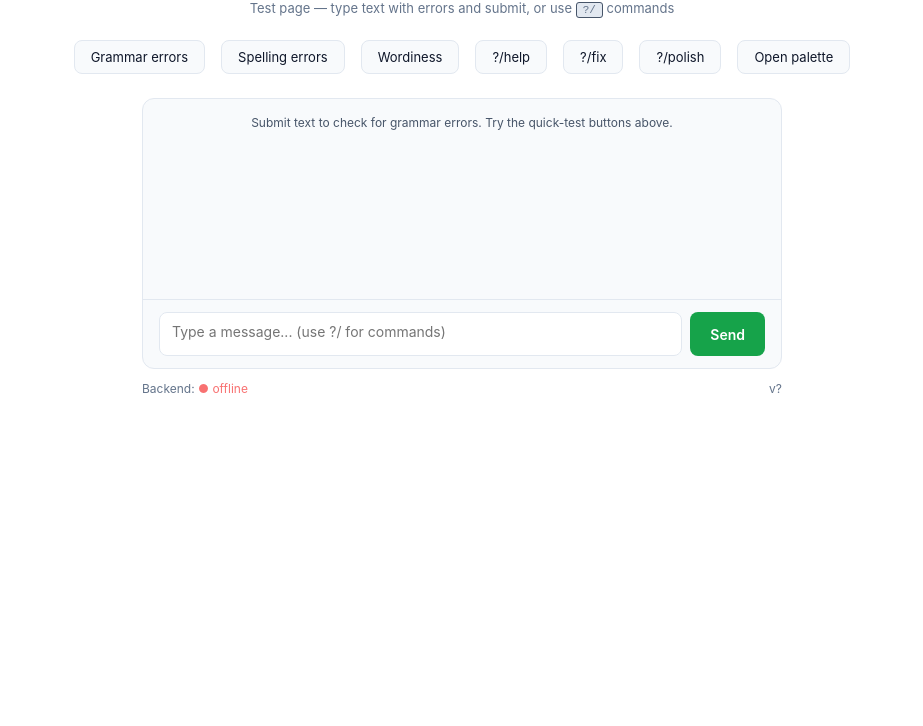
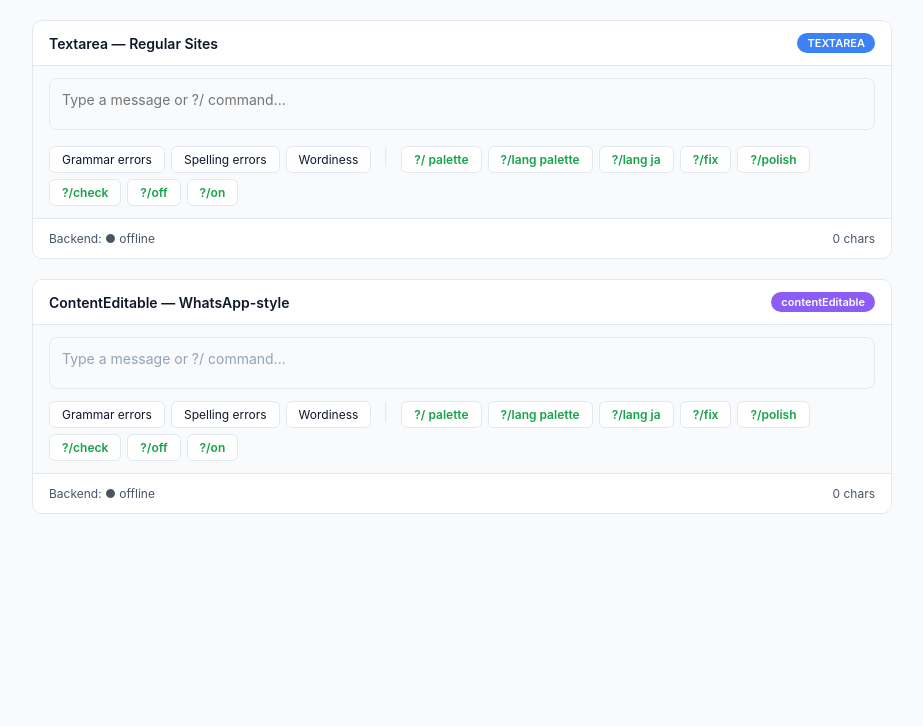
Before and after one commit to hyperdreamer/ai-grammar, a browser extension: page static/grammar-test.html in a window 1280 px wide. Shown: the part 74-800 px from the top of the page, without its empty margins (178-1101 px from the left). Drawn offline with Linux system fonts and the light colour scheme; no server answers.

Commit message:
refactor: polish test page with labeled TEXTAREA and contentEditable modes
Two side-by-side editors with mode badges, quick-test buttons
for all commands, live char counts, and backend health status.
Dark/light theme via prefers-color-scheme.

```diff
--- a/static/grammar-test.html
+++ b/static/grammar-test.html
@@ -15,111 +15,164 @@
     --ag-accent: #4ade80;
     --ag-accent-hover: #22c55e;
     --ag-accent-text: #0f172a;
-    --ag-error: #f87171;
   }
   @media (prefers-color-scheme: light) {
     :root {
-      --ag-bg: #ffffff;
-      --ag-surface: #f8fafc;
+      --ag-bg: #f8fafc;
+      --ag-surface: #ffffff;
       --ag-border: #e2e8f0;
       --ag-text: #0f172a;
       --ag-text-muted: #475569;
-      --ag-text-dim: #64748b;
+      --ag-text-dim: #94a3b8;
       --ag-accent: #16a34a;
       --ag-accent-hover: #15803d;
       --ag-accent-text: #ffffff;
-      --ag-error: #dc2626;
     }
   }
   * { box-sizing: border-box; margin: 0; padding: 0; }
   body {
     font-family: -apple-system, BlinkMacSystemFont, 'Segoe UI', Roboto, sans-serif;
-    background: var(--ag-bg); color: var(--ag-text); min-height: 100vh;
-    display: flex; flex-direction: column; align-items: center;
-    padding: 40px 20px;
+    background: var(--ag-bg); color: var(--ag-text);
+    min-height: 100vh; padding: 24px 20px; max-width: 900px; margin: 0 auto;
   }
-  h1 { font-size: 22px; margin-bottom: 8px; }
+  h1 { font-size: 22px; margin-bottom: 4px; }
   .subtitle { color: var(--ag-text-dim); font-size: 13px; margin-bottom: 24px; }
-  .test-grid { display: flex; gap: 16px; flex-wrap: wrap; justify-content: center; margin-bottom: 24px; }
-  .test-btn {
+
+  /* Sections */
+  .section {
+    margin-bottom: 20px; border: 1px solid var(--ag-border);
+    border-radius: 10px; overflow: hidden;
+  }
+  .section-header {
+    display: flex; align-items: center; justify-content: space-between;
+    padding: 12px 16px; background: var(--ag-surface);
+    border-bottom: 1px solid var(--ag-border);
+  }
+  .section-header h2 { font-size: 14px; font-weight: 600; }
+  .mode-badge {
+    font-size: 11px; padding: 3px 10px; border-radius: 20px;
+    font-weight: 600;
+  }
+  .mode-textarea { background: #1d4ed8; color: #e2e8f0; }
+  .mode-editable { background: #6d28d9; color: #e2e8f0; }
+  @media (prefers-color-scheme: light) {
+    .mode-textarea { background: #3b82f6; color: #ffffff; }
+    .mode-editable { background: #8b5cf6; color: #ffffff; }
+  }
+
+  /* Editors */
+  .editor-wrap { padding: 12px 16px; }
+  textarea, [contenteditable] {
+    width: 100%; background: var(--ag-bg); border: 1px solid var(--ag-border);
+    border-radius: 8px; color: var(--ag-text); font-family: inherit;
+    font-size: 14px; padding: 10px 12px; outline: none; resize: none;
+    min-height: 52px; line-height: 1.5;
+  }
+  textarea:focus, [contenteditable]:focus { border-color: var(--ag-accent); }
+  [contenteditable]:empty::before {
+    content: attr(data-placeholder);
+    color: var(--ag-text-dim);
+  }
+  [contenteditable] { white-space: pre-wrap; word-break: break-word; }
+
+  /* Buttons */
+  .btn-row {
+    display: flex; flex-wrap: wrap; gap: 6px;
+    padding: 0 16px 12px;
+  }
+  .btn {
     background: var(--ag-surface); border: 1px solid var(--ag-border);
-    color: var(--ag-text); padding: 8px 16px; border-radius: 8px;
-    cursor: pointer; font-size: 13px; font-family: inherit;
-    transition: background 0.15s;
+    color: var(--ag-text); padding: 5px 12px; border-radius: 6px;
+    cursor: pointer; font-size: 12px; font-family: inherit;
+    transition: background 0.15s; white-space: nowrap;
   }
-  .test-btn:hover { background: var(--ag-border); }
-  .chatbox {
-    width: 100%; max-width: 640px; background: var(--ag-surface);
-    border-radius: 12px; border: 1px solid var(--ag-border); overflow: hidden;
+  .btn:hover { background: var(--ag-border); }
+  .btn-cmd { color: var(--ag-accent); font-weight: 600; }
+
+  /* Status */
+  .status-bar {
+    display: flex; justify-content: space-between; align-items: center;
+    padding: 12px 16px; border-top: 1px solid var(--ag-border);
+    background: var(--ag-surface);
+    font-size: 12px; color: var(--ag-text-muted);
   }
-  .messages {
-    min-height: 200px; max-height: 400px; overflow-y: auto;
-    padding: 16px;
-  }
-  .message {
-    padding: 10px 14px; border-radius: 10px; margin-bottom: 10px;
-    max-width: 85%; line-height: 1.6; font-size: 14px;
-  }
-  .user-msg { background: var(--ag-border); margin-left: auto; }
-  .reply-msg { background: var(--ag-bg); border: 1px solid var(--ag-border); margin-right: auto; }
-  .system-msg { color: var(--ag-text-muted); font-size: 12px; text-align: center; }
-  .input-row { display: flex; padding: 12px 16px; gap: 8px; border-top: 1px solid var(--ag-border); }
-  .input-row textarea {
-    flex: 1; background: var(--ag-bg); border: 1px solid var(--ag-border);
-    border-radius: 8px; color: var(--ag-text); font-family: inherit;
-    font-size: 14px; padding: 10px 12px; resize: none; outline: none;
-    min-height: 44px; max-height: 120px;
-  }
-  .input-row textarea:focus { border-color: var(--ag-accent); }
-  .input-row button {
-    background: var(--ag-accent); color: var(--ag-accent-text);
-    border: none; border-radius: 8px; padding: 0 20px;
-    font-weight: 600; font-size: 14px; cursor: pointer;
-    font-family: inherit; transition: background 0.15s;
-  }
-  .input-row button:hover { background: var(--ag-accent-hover); }
-  .status-bar {
-    width: 100%; max-width: 640px; margin-top: 12px;
-    font-size: 12px; color: var(--ag-text-dim); display: flex; justify-content: space-between;
-  }
-  .status-bar .ok { color: var(--ag-accent); }
+  .status-ok { color: var(--ag-accent); }
+
   kbd {
     background: var(--ag-border); border: 1px solid var(--ag-text-muted);
-    border-radius: 3px; padding: 1px 6px; font-family: monospace; font-size: 11px;
+    border-radius: 3px; padding: 1px 5px; font-family: monospace; font-size: 11px;
   }
 </style>
 </head>
 <body>
+
 <h1>🔍 AI Grammar Checker</h1>
-  <p class="subtitle">Test page — type text with errors and submit, or use <kbd>?/</kbd> commands</p>
+<p class="subtitle">
+  Test page — two editor modes. Use <kbd>?/</kbd> to open command palette,
+  <kbd>↑↓</kbd> to navigate, <kbd>Enter</kbd> to select, <kbd>Esc</kbd> to close.
+</p>
 
-  <div class="test-grid">
-    <button class="test-btn" onclick="fillAndSend('I has a apple and she go to store')">Grammar errors</button>
-    <button class="test-btn" onclick="fillAndSend('Their going to the party tomorow')">Spelling errors</button>
-    <button class="test-btn" onclick="fillAndSend('Due to the fact that we are in receipt of your letter')">Wordiness</button>
-    <button class="test-btn" onclick="fillText('?/help')">?/help</button>
-    <button class="test-btn" onclick="fillText('I has a apple and she go to store ?/fix')">?/fix</button>
-    <button class="test-btn" onclick="fillText('due to the fact that we are in receipt of your letter ?/polish')">?/polish</button>
-    <button class="test-btn" onclick="fillText('?/')">Open palette</button>
+<!-- ═══ TEXTAREA ═══ -->
+<div class="section" id="ta-section">
+  <div class="section-header">
+    <h2>Textarea — Regular Sites</h2>
+    <span class="mode-badge mode-textarea">TEXTAREA</span>
   </div>
-
-  <div class="chatbox">
-    <div class="messages" id="messages">
-      <div class="system-msg">Submit text to check for grammar errors. Try the quick-test buttons above.</div>
+  <div class="editor-wrap">
+    <textarea id="ta-editor" rows="1" placeholder="Type a message or ?/ command..."></textarea>
   </div>
-    <div class="input-row">
-      <textarea id="msg" rows="1" placeholder="Type a message... (use ?/ for commands)"></textarea>
-      <button type="button" onclick="sendMessage()">Send</button>
+  <div class="btn-row">
+    <button class="btn" onclick="fillTA('I has a apple and she go to store')">Grammar errors</button>
+    <button class="btn" onclick="fillTA('Their going to the party tomorow')">Spelling errors</button>
+    <button class="btn" onclick="fillTA('Due to the fact that we are in receipt of your letter')">Wordiness</button>
+    <span style="margin:0 4px;color:var(--ag-border)">│</span>
+    <button class="btn btn-cmd" onclick="fillTA('?/')">?/ palette</button>
+    <button class="btn btn-cmd" onclick="fillTA('?/lang ')" title="42 languages">?/lang palette</button>
+    <button class="btn btn-cmd" onclick="fillTA('Hello world ?/lang ja')">?/lang ja</button>
+    <button class="btn btn-cmd" onclick="fillTA('I has a apple ?/fix')">?/fix</button>
+    <button class="btn btn-cmd" onclick="fillTA('due to the fact that ?/polish')">?/polish</button>
+    <button class="btn btn-cmd" onclick="fillTA('I has a apple ?/check')">?/check</button>
+    <button class="btn btn-cmd" onclick="fillTA('?/off')">?/off</button>
+    <button class="btn btn-cmd" onclick="fillTA('?/on')">?/on</button>
+  </div>
+  <div class="status-bar">
+    <span id="ta-status">Ready — type <kbd>?/</kbd> for commands</span>
+    <span id="ta-count">0 chars</span>
   </div>
 </div>
 
+<!-- ═══ contentEditable ═══ -->
+<div class="section" id="ce-section">
+  <div class="section-header">
+    <h2>ContentEditable — WhatsApp-style</h2>
+    <span class="mode-badge mode-editable">contentEditable</span>
+  </div>
+  <div class="editor-wrap">
+    <div id="ce-editor" contenteditable="true" role="textbox"
+         data-placeholder="Type a message or ?/ command..."></div>
+  </div>
+  <div class="btn-row">
+    <button class="btn" onclick="fillCE('I has a apple and she go to store')">Grammar errors</button>
+    <button class="btn" onclick="fillCE('Their going to the party tomorow')">Spelling errors</button>
+    <button class="btn" onclick="fillCE('Due to the fact that we are in receipt of your letter')">Wordiness</button>
+    <span style="margin:0 4px;color:var(--ag-border)">│</span>
+    <button class="btn btn-cmd" onclick="fillCE('?/')">?/ palette</button>
+    <button class="btn btn-cmd" onclick="fillCE('?/lang ')" title="42 languages">?/lang palette</button>
+    <button class="btn btn-cmd" onclick="fillCE('Hello world ?/lang ja')">?/lang ja</button>
+    <button class="btn btn-cmd" onclick="fillCE('I has a apple ?/fix')">?/fix</button>
+    <button class="btn btn-cmd" onclick="fillCE('due to the fact that ?/polish')">?/polish</button>
+    <button class="btn btn-cmd" onclick="fillCE('I has a apple ?/check')">?/check</button>
+    <button class="btn btn-cmd" onclick="fillCE('?/off')">?/off</button>
+    <button class="btn btn-cmd" onclick="fillCE('?/on')">?/on</button>
+  </div>
   <div class="status-bar">
-    <span id="backend-status">Checking backend...</span>
-    <span>v<span id="ext-version">...</span></span>
+    <span id="ce-status">Ready — type <kbd>?/</kbd> for commands</span>
+    <span id="ce-count">0 chars</span>
+  </div>
 </div>
 
 <script>
-  // --- PostMessage bridge for extension fetch ---
+// ── PostMessage bridge for extension fetch ──────────────────────────
 window.addEventListener('message', function(e) {
   if (e.data && e.data.type === 'ag-fetch') {
     var req = e.data;
@@ -134,100 +187,52 @@
   }
 });
 
-  // --- Chat UI ---
-  var textarea = document.getElementById('msg');
-  textarea.addEventListener('keydown', function(e) {
-    if (e.key === 'Enter' && !e.shiftKey) { e.preventDefault(); sendMessage(); }
+// ── Helpers ──────────────────────────────────────────────────────────
+function fillTA(text) {
+  var ta = document.getElementById('ta-editor');
+  ta.value = text;
+  ta.focus();
+  ta.dispatchEvent(new Event('input', { bubbles: true }));
+}
+
+function fillCE(text) {
+  var ce = document.getElementById('ce-editor');
+  ce.textContent = text;
+  ce.focus();
+  // Place cursor at end
+  var sel = window.getSelection();
+  var range = document.createRange();
+  range.selectNodeContents(ce);
+  range.collapse(false);
+  sel.removeAllRanges();
+  sel.addRange(range);
+  ce.dispatchEvent(new Event('input', { bubbles: true }));
+}
+
+// ── Live char counts ─────────────────────────────────────────────────
+var taEl = document.getElementById('ta-editor');
+var ceEl = document.getElementById('ce-editor');
+
+taEl.addEventListener('input', function() {
+  document.getElementById('ta-count').textContent = taEl.value.length + ' chars';
 });
-  textarea.addEventListener('input', function() {
-    this.style.height = 'auto';
-    this.style.height = Math.min(this.scrollHeight, 120) + 'px';
+ceEl.addEventListener('input', function() {
+  var len = (ceEl.textContent || '').length;
+  document.getElementById('ce-count').textContent = len + ' chars';
 });
 
-  // Random AI-like replies to test that the grammar checker only
-  // underlines YOUR messages, not random replies.
-  var randomReplies = [
-    "That's interesting! I would of thought differently about it.",
-    "Thanks for sharing — they're approach seems reasonable.",
-    "I see what you mean. Its a complex topic for sure.",
-    "Good point! There going to need more data to confirm.",
-    "Hmm, I hadn't considered that. Your right about the timing.",
-    "Let me think about this... the affect on performance is unclear.",
-    "Between you and I, this whole thing could of been avoided.",
-    "The team has went above and beyond on this project.",
-    "I could care less about the deadline — quality matters more.",
-    "Each of the developers have their own style, and it works.",
-    "She don't think the current approach will scale properly.",
-    "We should of tested this earlier in the development cycle.",
-    "The data suggests that less people are using this feature now.",
-    "Its been a long day but the results are promising so far.",
-    "I'm not sure who's responsibility this falls under anymore.",
-  ];
-
-  function addRandomReply() {
-    var idx = Math.floor(Math.random() * randomReplies.length);
-    var reply = randomReplies[idx];
-    var div = document.createElement('div');
-    div.className = 'message reply-msg';
-    div.textContent = reply;
-    document.getElementById('messages').appendChild(div);
-    document.getElementById('messages').scrollTop = document.getElementById('messages').scrollHeight;
-  }
-
-  function addMessage(cls, text) {
-    var div = document.createElement('div');
-    div.className = 'message ' + cls;
-    div.textContent = text;
-    document.getElementById('messages').appendChild(div);
-    document.getElementById('messages').scrollTop = document.getElementById('messages').scrollHeight;
-    return div;
-  }
-
-  function sendMessage() {
-    var text = textarea.value.trim();
-    if (!text) return;
-    addMessage('user-msg', text);
-    textarea.value = '';
-    textarea.style.height = 'auto';
-
-    // Add a random AI-like reply after a short delay so it appears
-    // as a separate DOM mutation.  The grammar checker should only
-    // underline the user's message (detected by proximity tracking
-    // at submit time), NOT the random reply.
-    setTimeout(addRandomReply, 800);
-  }
-
-  function fillAndSend(text) {
-    textarea.value = text;
-    sendMessage();
-  }
-
-  function fillText(text) {
-    textarea.value = text;
-    textarea.focus();
-    textarea.dispatchEvent(new Event('input', { bubbles: true }));
-    textarea.style.height = 'auto';
-    textarea.style.height = Math.min(textarea.scrollHeight, 120) + 'px';
-  }
-
-  // --- Backend health check (same-origin, use relative URL) ---
+// ── Backend health check ─────────────────────────────────────────────
 fetch('/health')
   .then(function(r) { return r.json(); })
-    .then(function(d) {
-      document.getElementById('backend-status').innerHTML = 'Backend: <span class="ok">● connected</span>';
+  .then(function() {
+    document.getElementById('ta-status').innerHTML =
+      'Backend: <span class="status-ok">● connected</span>';
+    document.getElementById('ce-status').innerHTML =
+      'Backend: <span class="status-ok">● connected</span>';
   })
   .catch(function() {
-      document.getElementById('backend-status').innerHTML = 'Backend: <span style="color:#f87171">● offline</span>';
-    });
-
-  // --- Fetch extension version ---
-  fetch('/version')
-    .then(function(r) { return r.json(); })
-    .then(function(d) {
-      document.getElementById('ext-version').textContent = d.version || '?';
-    })
-    .catch(function() {
-      document.getElementById('ext-version').textContent = '?';
+    document.getElementById('ta-status').textContent = 'Backend: ● offline';
+    document.getElementById('ce-status').textContent = 'Backend: ● offline';
   });
 </script>
 </body>
```
Also changed, not shown: static/commands_test.html (deleted, +0 -56 lines). Lines whose indentation alone changed are shown as unchanged.
